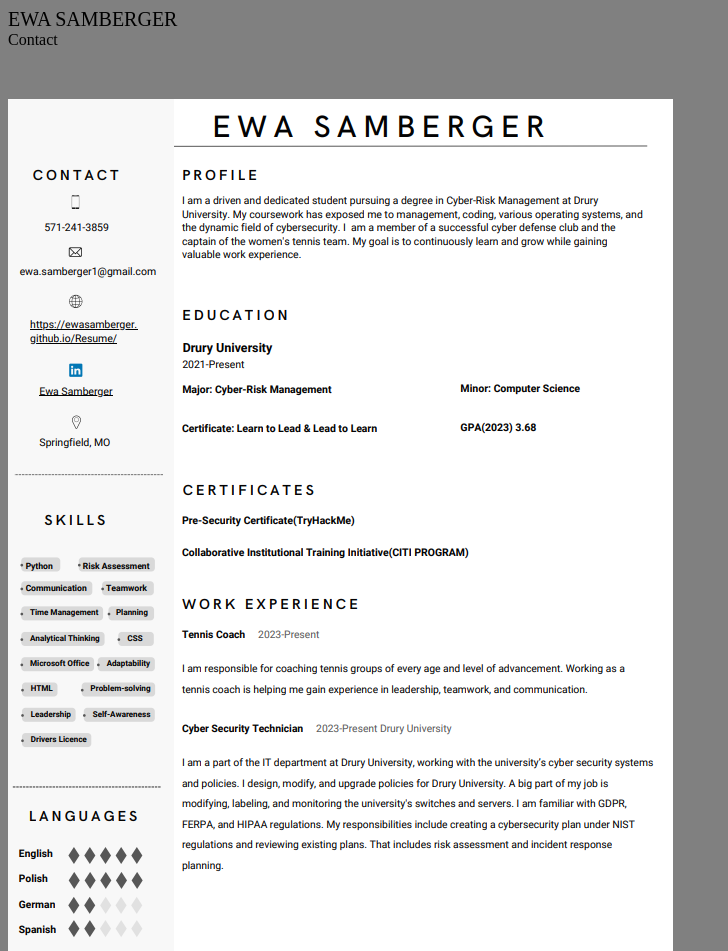
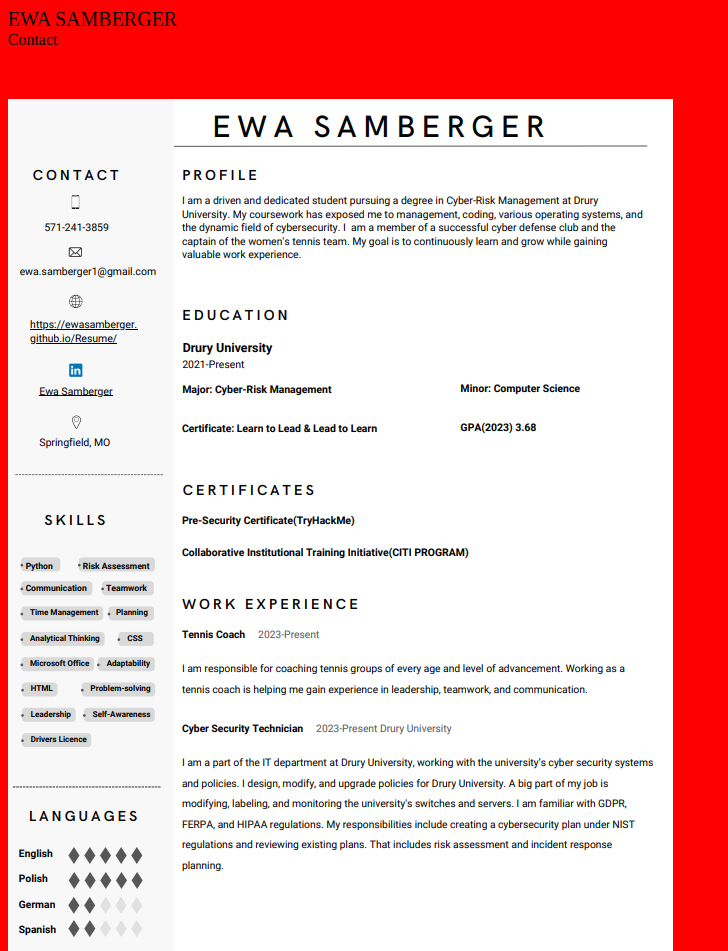
Before and after one commit to EwaSamberger/CV, a plain HTML site: page index.html in a window 1280 px wide. Shown: the whole page, without its empty margins (0-728 px from the left). Drawn offline with Linux system fonts and the light colour scheme.

Commit message:
Update index.html

```diff
--- a/index.html
+++ b/index.html
@@ -15,7 +15,7 @@
 
     }
     body{
-        background-color: gray;
+        background-color: red;
     }
     nav > a {
         text-decoration: none;
```
